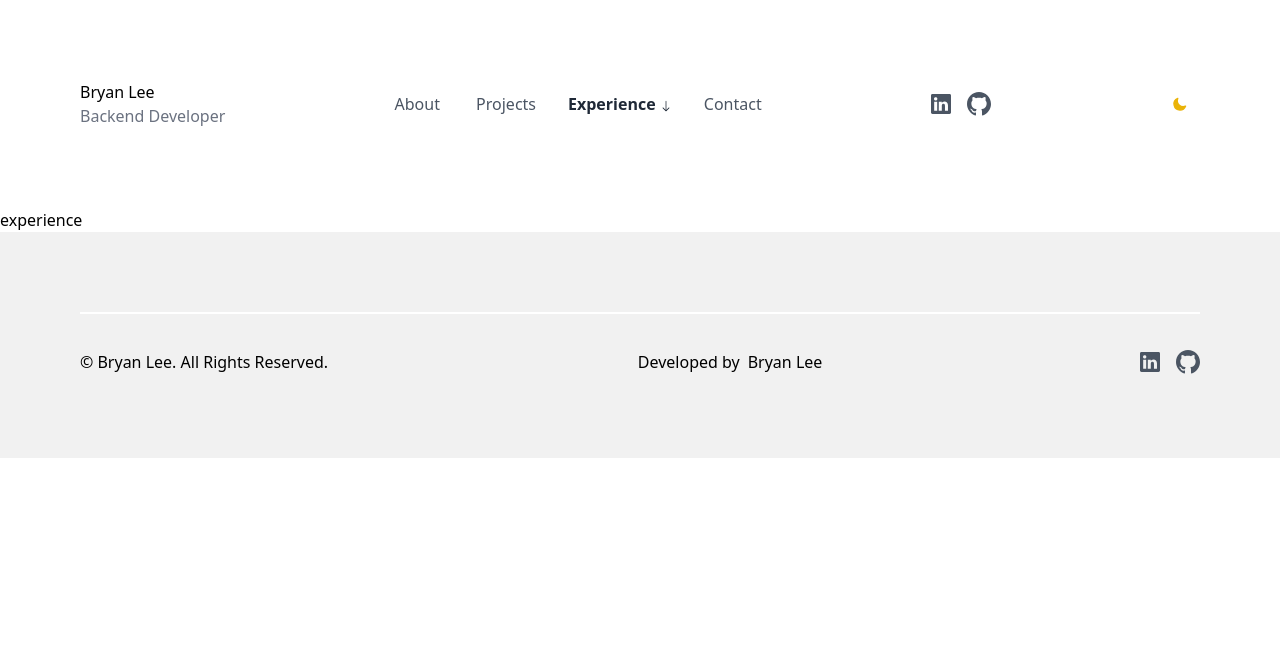
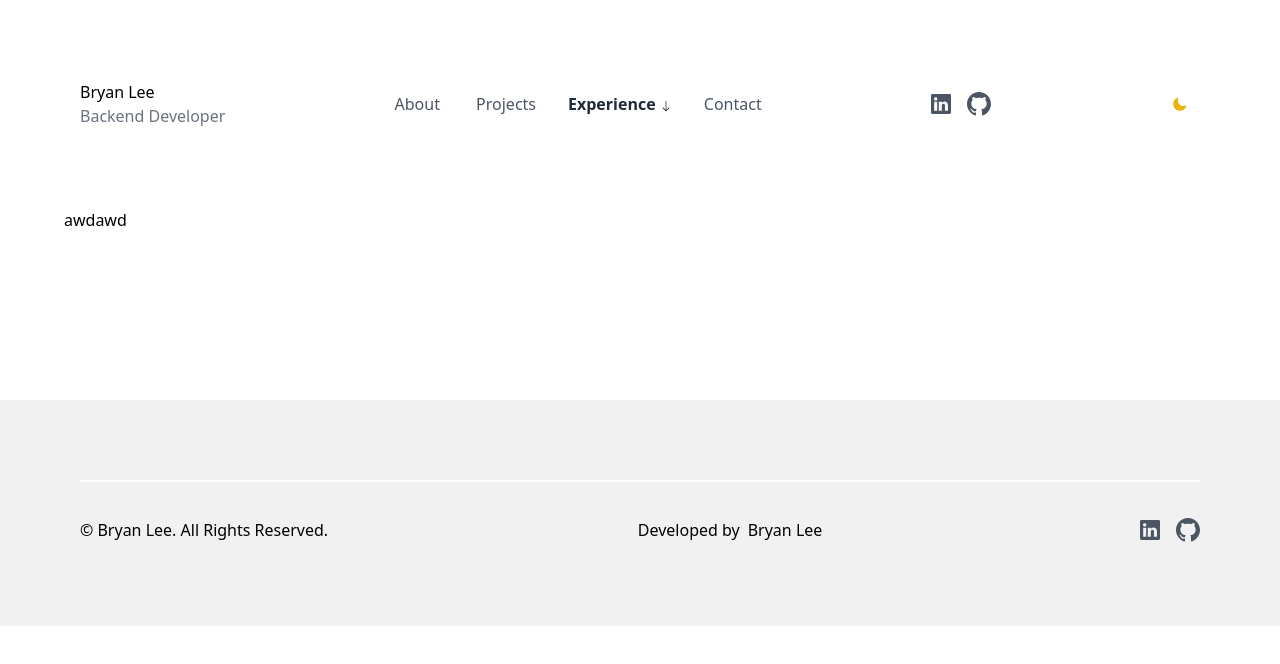
Before and after one commit to LihingMan/portfolio-nextjs, a Next.js app: page /experience in a window 1280 px wide. Shown: the top 664 px of the page. Built offline with nearby package versions, Linux system fonts and the light colour scheme.

Commit message:
Update experience page

```diff
--- /dev/null
+++ b/components/Experience.tsx
@@ -0,0 +1,13 @@
+import React from "react";
+
+const Experience = () => {
+  return (
+    <div className="light:bg-white">
+      <div className="max-w-6xl mx-auto h-48 light:bg-white">
+        <h1>awdawd</h1>
+      </div>
+    </div>
+  );
+};
+
+export default Experience;
--- a/pages/experience.tsx
+++ b/pages/experience.tsx
@@ -1,10 +1,11 @@
 import React from "react";
 import ContainerBlock from "../components/ContainerBlock";
+import Experience from "../components/Experience";
 
 const experience = () => {
   return (
     <ContainerBlock>
-      <div>experience</div>
+      <Experience />
     </ContainerBlock>
   );
 };
```
